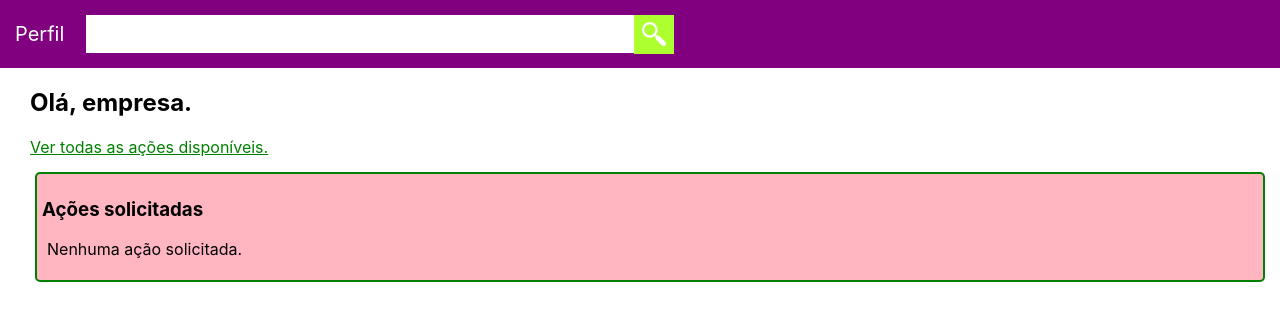
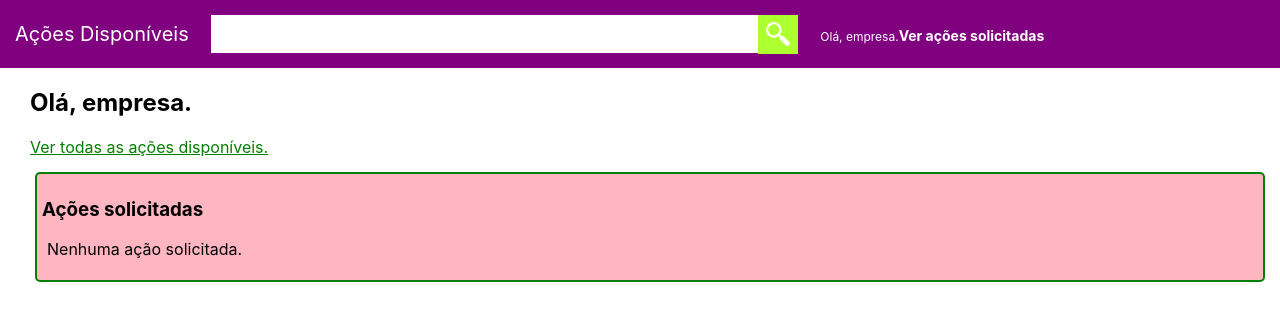
Before and after one commit to pedroqueiroga/moodar-selecao, a React (Create React App) app: page /profile in a window 1280 px wide. Shown: the top 320 px of the page. Built offline with nearby package versions, Linux system fonts and the light colour scheme.

Commit message:
Implements more buttons on navbar
Changed profile to another button to improve clarity of function
Created Ações Disponíveis to serve as a way to get to all actions easily.

```diff
--- a/src/components/Nav/Nav.module.css
+++ b/src/components/Nav/Nav.module.css
@@ -50,7 +50,7 @@
     display: inline;
     font-size: 1em;
     padding: 0.5em;
-    margin: 0 5px;
+    margin: 5px;
 }
 
 .linkContainer:hover {
@@ -77,3 +77,18 @@
     padding-bottom: 15px;
     font-size: 20px;
 }
+
+.navButton {
+    overflow: hidden;
+}
+
+.navButton .line1 {
+    font-size: 12px;
+    display: inline-block;
+}
+
+.navButton .line2 {
+    font-size: 14px;
+    font-weight: bold;
+    display: inline-block;
+}
--- a/src/components/Nav/index.tsx
+++ b/src/components/Nav/index.tsx
@@ -1,6 +1,9 @@
 import React, { useState } from 'react';
 import { Link, withRouter } from 'react-router-dom';
 import { History } from 'history';
+
+import classNames from 'classnames';
+
 import styles from './Nav.module.css';
 
 function Nav({ history }: { history: History }) {
@@ -19,14 +22,22 @@ function Nav({ history }: { history: History }) {
     return (
         <nav className={styles.nav}>
             <Link
-                className={`${styles.profile} ${styles.link} ${styles.navItem}`}
+                className={classNames(
+                    styles.link,
+                    styles.navItem,
+                    styles.navButton,
+                )}
                 to={{
-                    pathname: '/profile'
+                    pathname: '/search'
                 }}
             >
-                Perfil
+                Ações Disponíveis
             </Link>
-            <div className={`${styles.navItem} ${styles.searchItem}`}>
+            <div className={classNames(
+                styles.navItem,
+                styles.searchItem,
+            )}
+            >
                 <input
                     className={styles.searchbar}
                     type="text"
@@ -37,7 +48,7 @@ function Nav({ history }: { history: History }) {
                     onKeyUp={handleKeyUp}
                 />
                 <Link
-                    className={`${styles.searchsubmit}`}
+                    className={styles.searchsubmit}
                     to={{
                         pathname: '/search',
                         search: `?q=${keywords.trim()}`
@@ -45,6 +56,21 @@ function Nav({ history }: { history: History }) {
                 >
                 </Link>
             </div>
+            <Link
+                className={classNames(
+                    styles.link,
+                    styles.navButton,
+                    styles.navItem,
+                )}
+                to="/profile"
+            >
+                <span className={styles.line1}>
+                    Olá, empresa.
+                </span>
+                <span className={styles.line2}>
+                    Ver ações solicitadas
+                </span>
+            </Link>
         </nav>
     );
 }
```
